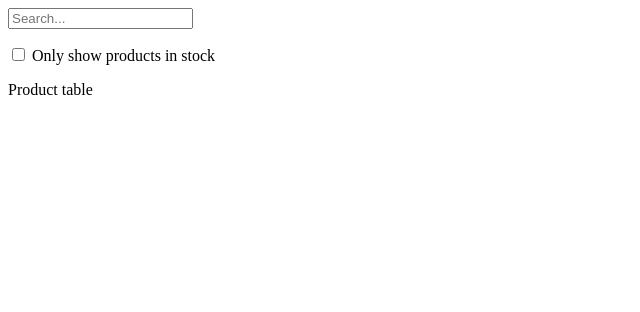
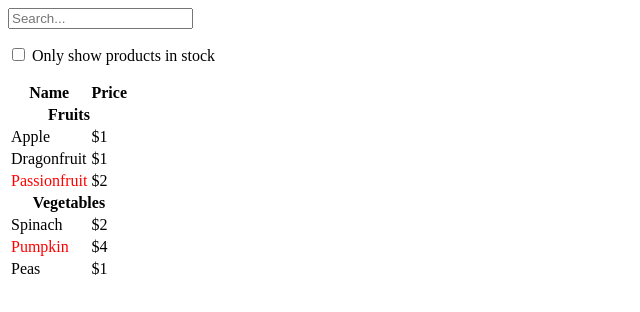
Before and after one commit to DujeVatavuk/thinking-in-react, a React (Create React App) app: page / in a window 1280 px wide. Shown: the top 312 px of the page, without its empty margins (0-640 px from the left). Built offline with nearby package versions, Linux system fonts and the light colour scheme.

Commit message:
implement ProductTable

```diff
--- a/src/components/ProductTable.tsx
+++ b/src/components/ProductTable.tsx
@@ -1,8 +1,39 @@
 import React from "react";
-import Product from "../models/Product";
+import Product from "../models/Product.ts";
+import ProductCategoryRow from "./ProductCategoryRow.tsx";
+import ProductRow from "./ProductRow.tsx";
 
 export default function ProductTable({ products }: { products: Product[] }) {
+  const rows: JSX.Element[] = [];
+  let lastCategory: string | null = null;
+
+  products.forEach((product) => {
+    if (product.category !== lastCategory) {
+      rows.push(
+        <ProductCategoryRow
+          category={product.category}
+          key={product.category}
+        />
+      );
+    }
+    rows.push(
+      <ProductRow
+        product={product}
+        key={product.name}
+      />
+    );
+    lastCategory = product.category;
+  });
+
   return (
-    <div>Product table</div>
+    <table>
+      <thead>
+        <tr>
+          <th>Name</th>
+          <th>Price</th>
+        </tr>
+      </thead>
+      <tbody>{rows}</tbody>
+    </table>
   );
 }
```
